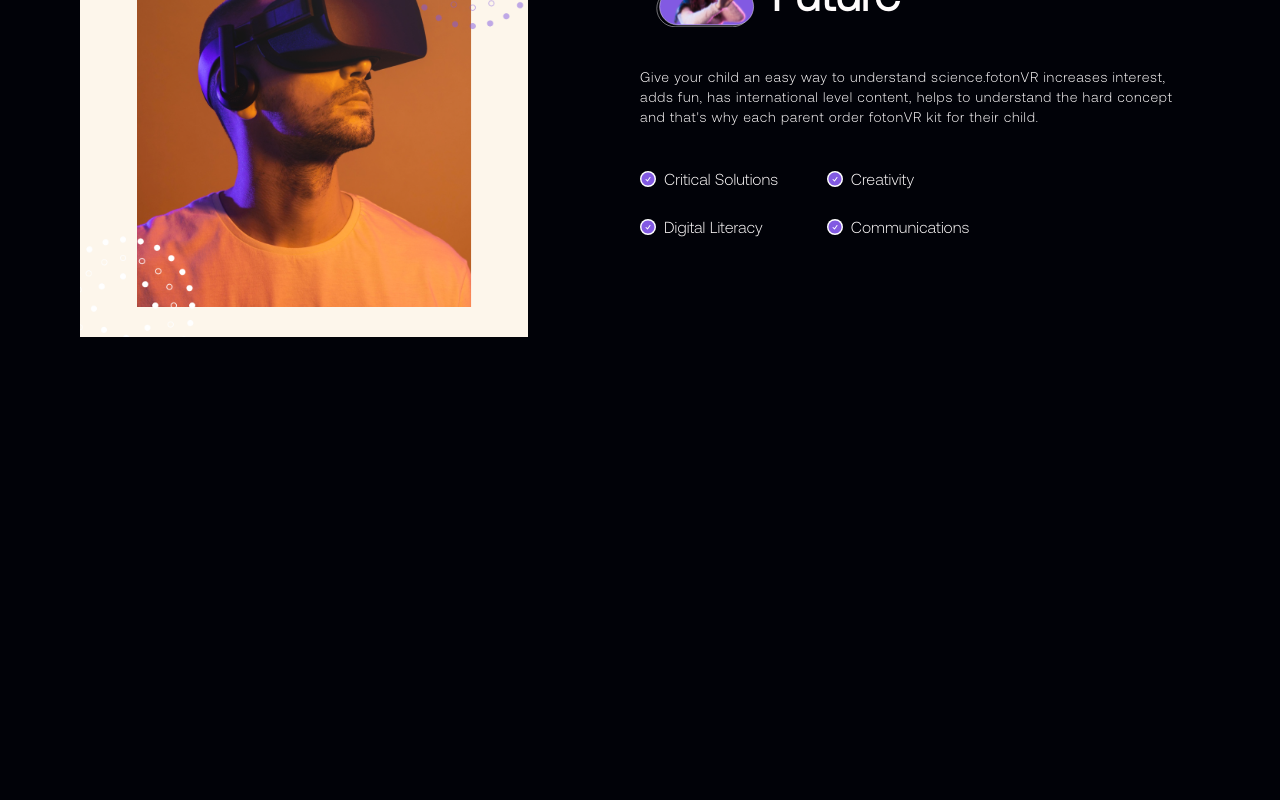
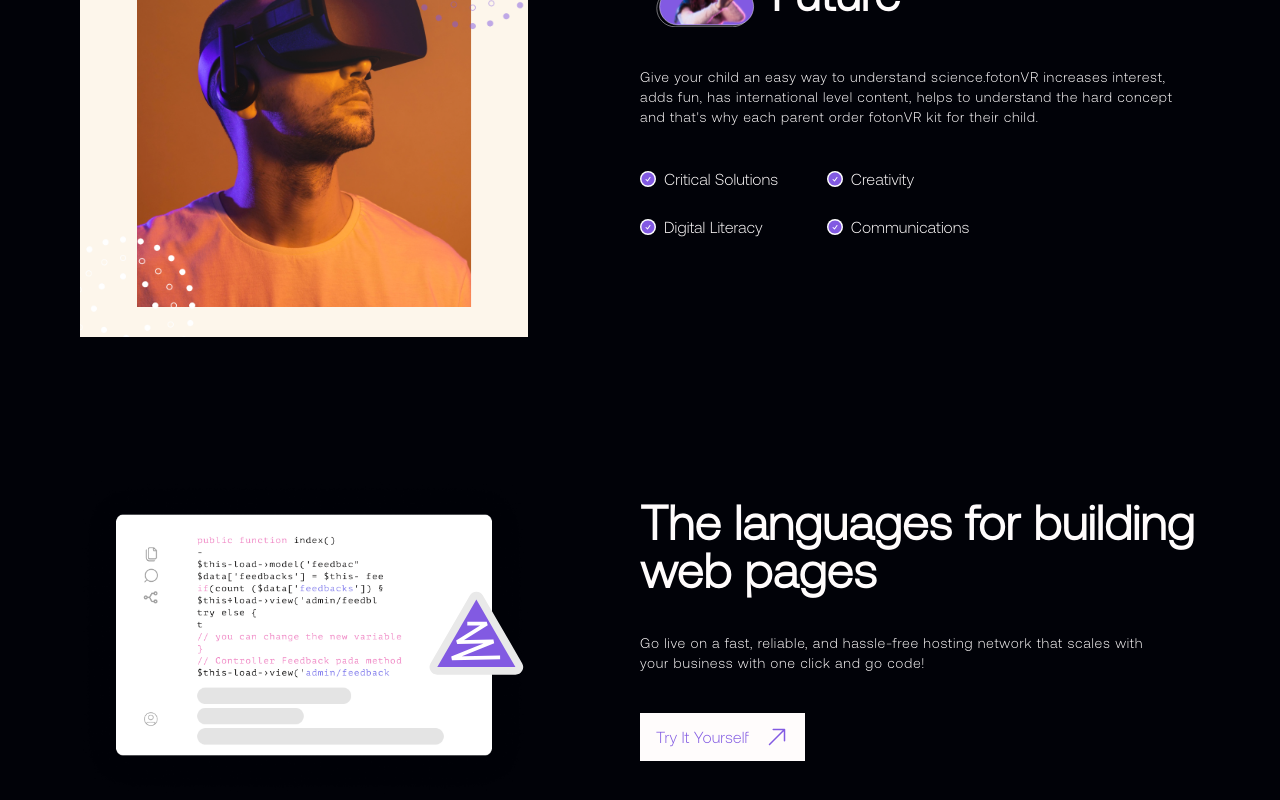
Before and after one commit to ikaushiksharma/practice-portfolio, a Next.js app: page / in a window 1280 px wide. Shown: the part 1098-1898 px from the top of the page. Before the commit the page ends 1600 px from the top, so only its background shows below. Built offline with nearby package versions, Linux system fonts and the light colour scheme; what tailwindcss-debug-screens would draw is missing.

Commit message:
feat: about 2 ready

```diff
--- a/app/components/AboutSection.tsx
+++ b/app/components/AboutSection.tsx
@@ -3,6 +3,7 @@ import SectionContainer from './SectionContainer';
 import Tag from './Tag';
 import BulletPoint from './BulletPoint';
 import Image from 'next/image';
+import PlainButton from './PlainButton';
 
 type Props = {};
 
@@ -41,6 +42,57 @@ const AboutSection = (props: Props) => {
         <div className="flex items-center justify-center sm:justify-start w-full my-2 sm:my-16 sm:w-1/2">
           <img
             src="/images/aboutImg.png"
+            className="w-72 sm:w-full lg:w-96 xl:w-[28rem] xxl:w-[30rem]"
+            alt=""
+          />
+        </div>
+      </div>
+      <div className="w-full h-full flex px-4 pt-16 sm:pt-4 sm:px-0 flex-col sm:flex-row-reverse justify-between">
+        <div className="flex  gap-y-6 pl-4 lg:pl-0 my-8 sm:my-16 w-full sm:w-1/2 flex-col">
+          <div className="lg:py-4 xxl:py-6">
+            <h2 className="text-4xl lg:text-5xl xxl:text-6xl font-bold">
+              The languages for building web pages
+            </h2>
+          </div>
+          <div>
+            <p className="text-xs lg:text-sm md:tracking-wider md:leading-loose pr-6">
+              Go live on a fast, reliable, and hassle-free hosting network that
+              scales with your business with one click and go code!
+            </p>
+          </div>
+          <div className="flex lg:py-4 xxl:py-6 w-full gap-4 md:gap-6 lg:w-2/3 flex-col">
+            <PlainButton classes="text-tertiary bg-secondary">
+              Try it yourself
+            </PlainButton>
+          </div>
+        </div>
+        <div className="flex items-center relative justify-center sm:justify-start w-full my-2 sm:my-16 sm:w-1/2">
+          <div className="flex absolute justify-end my-auto h-auto w-72 sm:w-full lg:w-96 xl:w-[28rem] xxl:w-[30rem]">
+            <svg
+              className=""
+              width="100"
+              height="100"
+              viewBox="0 0 195 195"
+              fill="none"
+              xmlns="http://www.w3.org/2000/svg"
+            >
+              <path
+                d="M100.796 18.7209C99.4549 16.4051 96.9817 14.9791 94.3057 14.9791C91.6298 14.9791 89.1565 16.4051 87.8158 18.7209L11.6076 150.353C10.2644 152.673 10.2618 155.534 11.6008 157.856C12.9398 160.179 15.4167 161.61 18.0975 161.61H170.514C173.195 161.61 175.672 160.179 177.011 157.856C178.35 155.534 178.347 152.673 177.004 150.353L100.796 18.7209Z"
+                fill="#825AE2"
+                stroke="#E9E9E9"
+                strokeWidth="14.9983"
+                strokeLinejoin="round"
+              />
+              <path
+                d="M76.6122 69.4454L114.54 69.5135L56.8423 105.434L127.671 104.229L46.6427 137.121L140.622 135.297"
+                stroke="white"
+                strokeWidth="7.49915"
+                strokeLinejoin="bevel"
+              />
+            </svg>
+          </div>
+          <img
+            src="/images/aboutImg2.png"
             className="w-72 sm:w-full lg:w-96 xl:w-[28rem] xxl:w-[30rem]"
             alt=""
           />
--- a/app/components/Button.tsx
+++ b/app/components/GradientButton.tsx
@@ -6,7 +6,7 @@ type Props = {
   onClick?: () => void;
 };
 
-const Button = ({ children, type, onClick }: Props) => {
+export const GradientButton = ({ children, type, onClick }: Props) => {
   return (
     <button
       className="gradient-primary capitalize px-4 py-2"
@@ -18,4 +18,4 @@ const Button = ({ children, type, onClick }: Props) => {
   );
 };
 
-export default Button;
+export default GradientButton;
--- a/app/components/HeroSection.tsx
+++ b/app/components/HeroSection.tsx
@@ -1,6 +1,6 @@
 import React from 'react';
 import SectionContainer from './SectionContainer';
-import Button from './Button';
+import GradientButton from './GradientButton';
 
 type Props = {};
 
@@ -19,7 +19,7 @@ const HeroSection = (props: Props) => {
               Consult with best experts to apply skills in action.
             </p>
             <div className="flex items-center gap-x-4">
-              <Button>Start Learning</Button>
+              <GradientButton>Start Learning</GradientButton>
               <h3 className="flex justify-center items-center">
                 <svg
                   xmlns="http://www.w3.org/2000/svg"
--- a/app/components/Navbar.tsx
+++ b/app/components/Navbar.tsx
@@ -1,5 +1,5 @@
 import React from 'react';
-import Button from './Button';
+import GradientButton from './GradientButton';
 import MobileNav from './MobileNav';
 import Link from 'next/link';
 
@@ -17,7 +17,7 @@ const Navbar = (props: Props) => {
             </li>
           ))}
         </ul>
-        <Button>Contact</Button>
+        <GradientButton>Contact</GradientButton>
       </nav>
       <MobileNav />
     </>
--- /dev/null
+++ b/app/components/PlainButton.tsx
@@ -0,0 +1,36 @@
+import React from 'react';
+
+type Props = {
+  children: React.ReactNode;
+  type?: 'button' | 'submit' | 'reset';
+  onClick?: () => void;
+  classes?: string;
+};
+
+export const PlainButton = ({ children, type, onClick, classes }: Props) => {
+  return (
+    <button
+      className={`capitalize px-4 py-3 flex w-fit gap-x-4 ${classes}`}
+      type={type}
+      onClick={onClick}
+    >
+      {children}
+      <svg
+        xmlns="http://www.w3.org/2000/svg"
+        fill="none"
+        viewBox="0 0 24 24"
+        strokeWidth="1.5"
+        stroke="currentColor"
+        className="w-6 h-6"
+      >
+        <path
+          strokeLinecap="round"
+          strokeLinejoin="round"
+          d="M4.5 19.5l15-15m0 0H8.25m11.25 0v11.25"
+        />
+      </svg>
+    </button>
+  );
+};
+
+export default PlainButton;
```
Also changed, not shown: public/images/aboutImg2.png (added), 1 other file (tests, documents, lock files or other folders).
